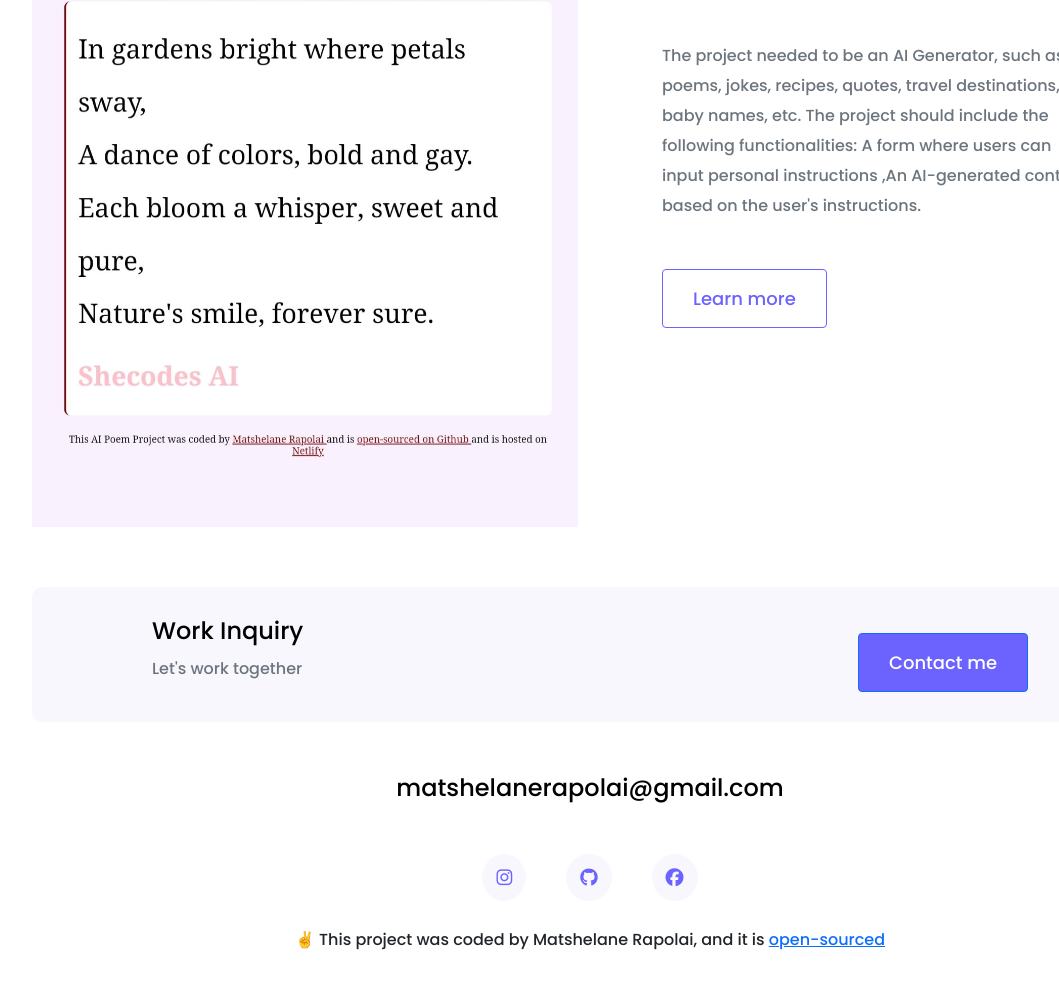
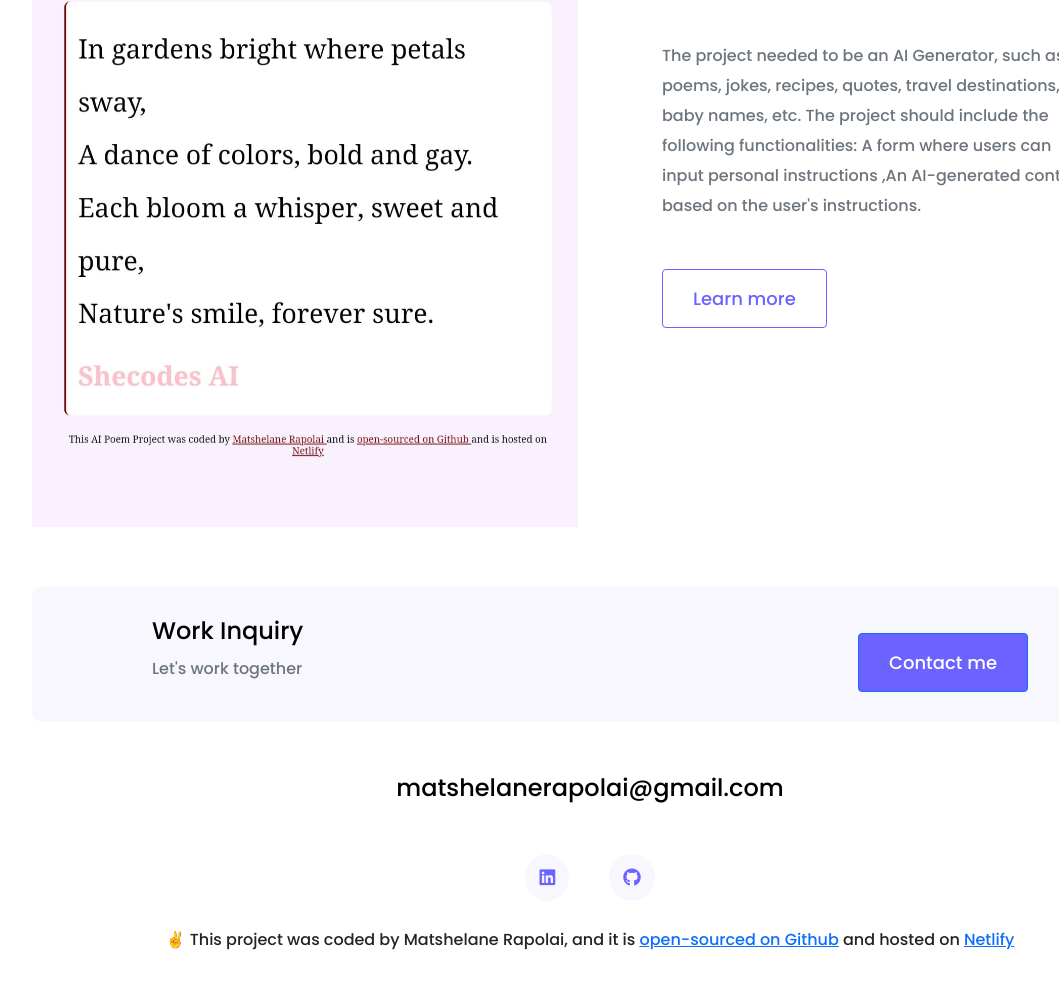
Before and after one commit to MMRapolai/MurielProfile, a plain HTML site: page index.html in a window 1280 px wide. Shown: the part 2481-3470 px from the top of the page, without its empty margins (50-1109 px from the left). Drawn offline with nearby package versions, Linux system fonts and the light colour scheme.

Commit message:
Updated the social links

```diff
--- a/index.html
+++ b/index.html
@@ -115,17 +115,14 @@
    <a href="mailto:matshelanerapolai@gmail.com" class="email-link">matshelanerapolai@gmail.com</a>
     </div>
    <div class="social-links d-flex justify-content-center">
-    <a href="https://www.instagram.com/murielrapolai" target="_blank" title="Instagram Profile">
-   <i class="fab fa-instagram"></i>
+    <a href="https://www.linkedin.com/in/matshelane-rapolai-a491b0189/" target="_blank" title="Instagram Profile">
+   <i class="fab fa-linkedin"></i>
     </a>
     <a href="https://github.com/MMRapolai" target="_blank" title="Github Profile">
   <i class="fab fa-github"></i>
     </a>
-    <a href="https://www.facebook.com/matshelane.muriel" target="_blank" title="Facebook Profile">
-  <i class="fab fa-facebook"></i>
-    </a>
-  </div>
-  <p class="text-center mt-4">✌️ This project was coded by Matshelane Rapolai, and it is <a href="https://github.com/MMRapolai/Week4Homework" target="_blank">open-sourced</a></p>
+    </div>
+  <p class="text-center mt-4">✌️ This project was coded by Matshelane Rapolai, and it is <a href="https://github.com/MMRapolai/MurielProfile" target="_blank">open-sourced on Github</a> and hosted on <a href="https://murrielprofile.netlify.app/" target="_blank">Netlify</a></p>
   </footer>
 </div>
 </body>
```
